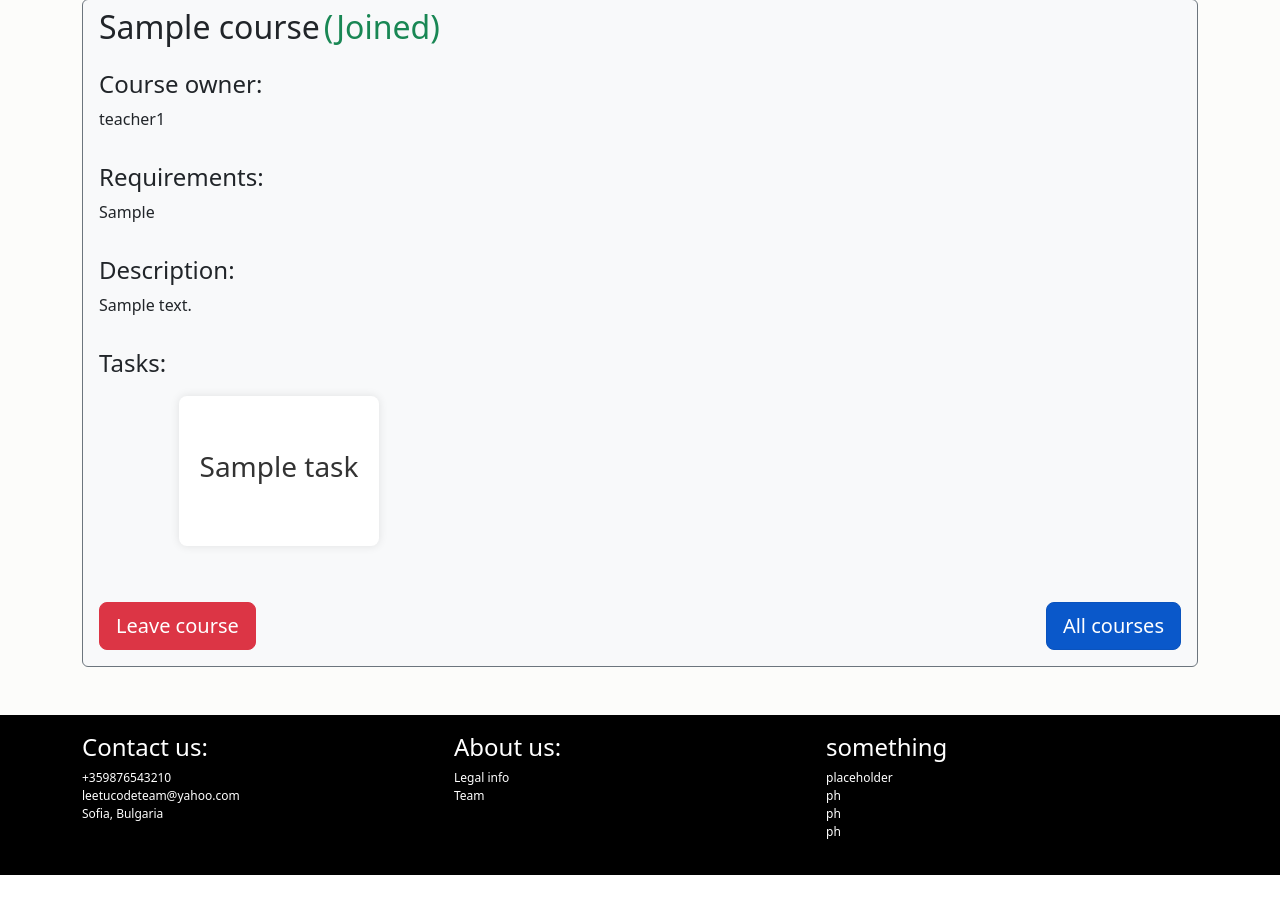
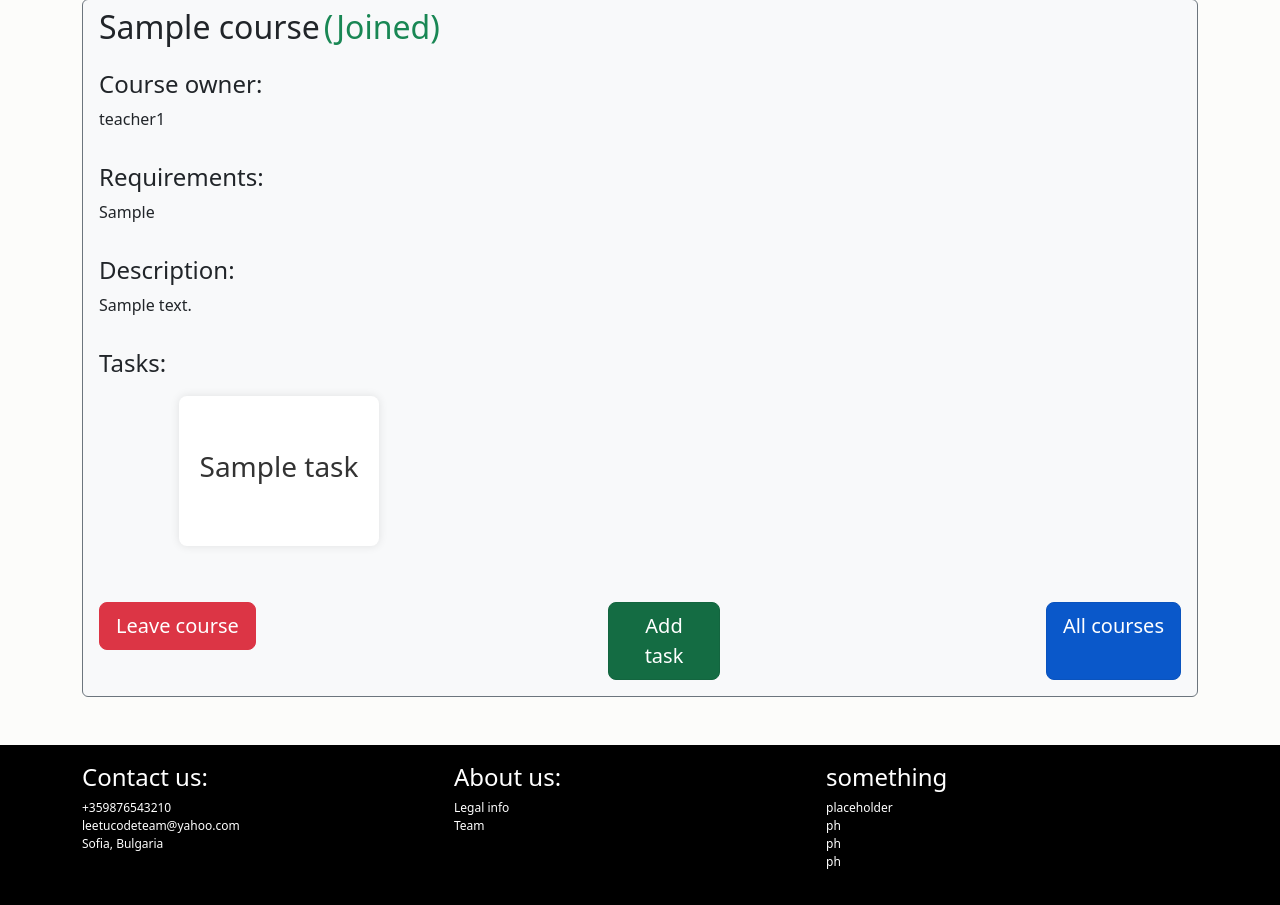
Before and after one commit to Hriis1/LeeTUcode, a PHP site: page /course.php?id=1 in a window 1280 px wide. Shown: the part 129-1034 px from the top of the page. Before the commit the page ends 1004 px from the top, so only its background shows below. Run offline with PHP 8.4, Linux system fonts and the light colour scheme; the visitor is signed in with stand-in values (Sample User, id 1); data comes from the database, SQL or seed files in the repository; tables that the repository leaves empty hold one stand-in row (values such as "Sample post"); some libraries are stand-ins or nearby versions.

Commit message:
added a button for adding a task as course owner

```diff
--- a/course.php
+++ b/course.php
@@ -120,7 +120,14 @@ $courseTasks = $dbHandler->getCourseTasksByCourseId($course->getID());
                             aria-pressed="true">Leave
                             course</a>
                     </div>
-                    <div class="col-8"></div>
+                    <div class="col-3"></div>
+                    <div class="col-2">
+                        <?php if ($course->getCreatorID() == $user->getID()) { ?>
+                            <a href="addTaskSetupPage.php" class="btn btn-success btn-lg active ms-5" role="button"
+                                aria-pressed="true">Add task</a>
+                        <?php } ?>
+                    </div>
+                    <div class="col-3"></div>
                     <div class="col-2 d-flex justify-content-end">
                         <a href="courses.php" class="btn btn-primary btn-lg active" role="button"
                             aria-pressed="true">All courses</a>
```
